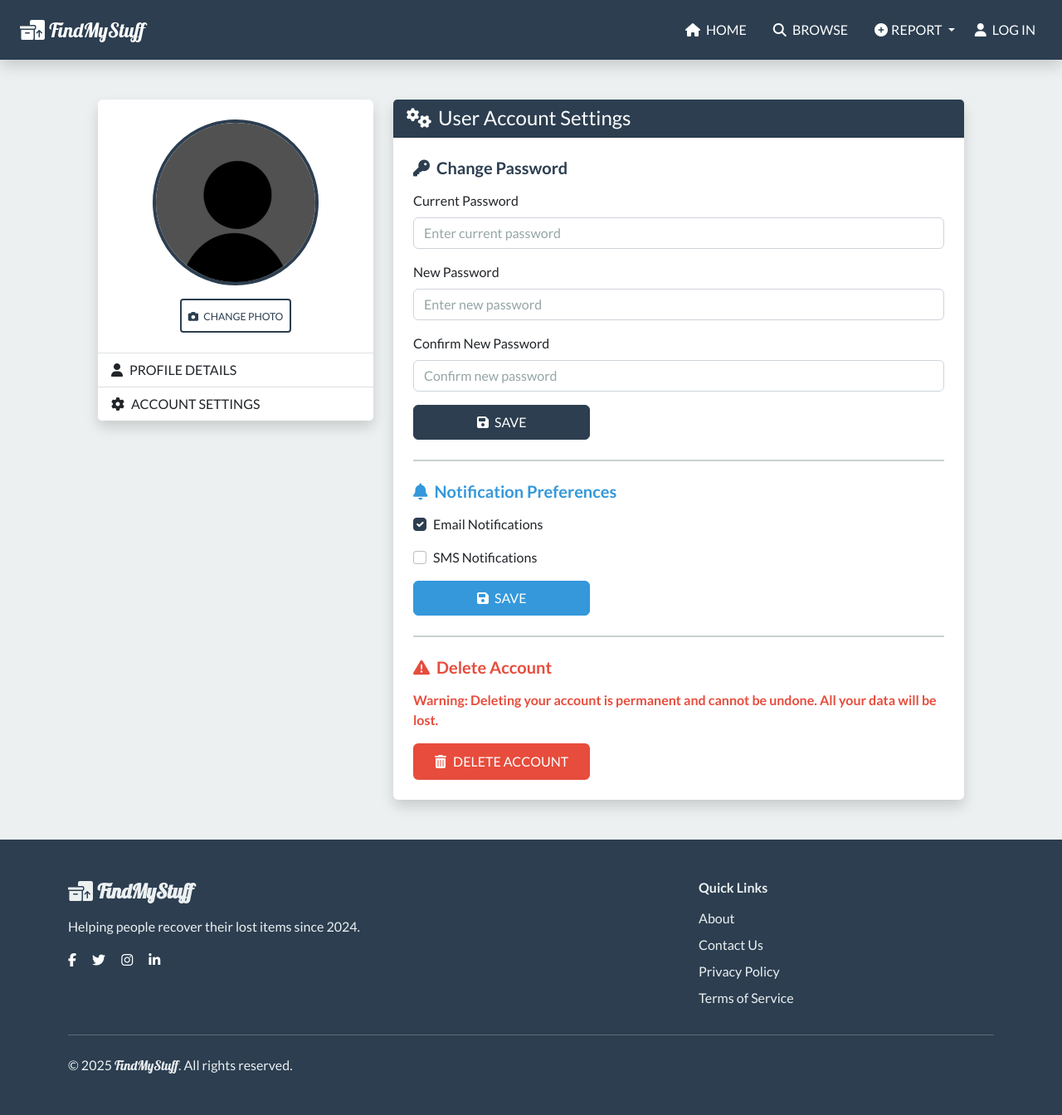
After one commit to mikeygelooooo/Lost-and-Found, a CodeIgniter 4 app: the page made by app/Views/profiles/account-settings.php in a window 1280 px wide. The commit adds this page. Shown: the whole page at 83% size. Run offline with PHP 8.4 and a stand-in for CodeIgniter, Linux system fonts and the light colour scheme; the template is opened without the code that fills it, so the values that code supplies are empty; some libraries are stand-ins or nearby versions.

Commit message:
Change Password + Delete Account

```diff
--- a/app/Config/Routes.php
+++ b/app/Config/Routes.php
@@ -27,6 +27,10 @@ $routes->group('profile', function ($routes) {
 
     $routes->get('change-profile-picture', 'Profiles::change_profile_picture');
     $routes->post('upload-profile-picture', 'Profiles::upload_profile_picture');
+
+    $routes->get('account-settings', 'Profiles::account_settings');
+    $routes->post('update-password', 'Profiles::update_password');
+    $routes->post('delete-account', 'Profiles::delete_account');
 });
 
 // About
--- a/app/Views/partials/header.php
+++ b/app/Views/partials/header.php
@@ -47,10 +47,10 @@ $user = $userModel->find($userId);
                 </li>
 
 
-                <?php if ($user): ?>
+                <?php if (session()->has('user_id')): ?>
                     <li class="nav-item dropdown">
                         <a class="nav-link dropdown-toggle" href="#" role="button" data-bs-toggle="dropdown" aria-expanded="false">
-                            <i class="fas fa-user me-1"></i><?= strtoupper(esc($user['first_name'])) ?>
+                            <i class="fas fa-user me-1"></i><?= esc(strtoupper($user['first_name'])) ?>
                         </a>
                         <ul class="dropdown-menu dropdown-menu-end">
                             <li>
--- a/app/Views/partials/profile-sidebar.php
+++ b/app/Views/partials/profile-sidebar.php
@@ -26,7 +26,7 @@
         <i class="fas fa-user me-2"></i>PROFILE DETAILS
     </a>
 
-    <a href="<?= base_url('user/activity') ?>" class="list-group-item list-group-item-action">
+    <a href="<?= base_url('profile/account-settings') ?>" class="list-group-item list-group-item-action <?= uri_string() === 'profile/account-settings' ? 'active' : '' ?>">
         <i class="fas fa-cog me-2"></i>ACCOUNT SETTINGS
     </a>
 </div>
--- /dev/null
+++ b/app/Views/profiles/account-settings.php
@@ -0,0 +1,104 @@
+<?= $this->extend('layouts/base') ?>
+
+<?= $this->section('content') ?>
+<section class="container p-5">
+    <?php if (session()->getFlashdata('message')): ?>
+        <div class="alert alert-success alert-dismissible fade show" role="alert">
+            <?= session()->getFlashdata('message') ?>
+            <button type="button" class="btn-close" data-bs-dismiss="alert" aria-label="Close"></button>
+        </div>
+    <?php endif; ?>
+
+    <?php if (session()->getFlashdata('error')): ?>
+        <div class="alert alert-danger alert-dismissible fade show" role="alert">
+            <?= session()->getFlashdata('error') ?>
+            <button type="button" class="btn-close" data-bs-dismiss="alert" aria-label="Close"></button>
+        </div>
+    <?php endif; ?>
+
+    <div class="row justify-content-center g-4">
+        <div class="col-md-4">
+            <div class="card shadow border-0 text-center">
+                <?= $this->include('partials/profile-sidebar') ?>
+            </div>
+        </div>
+
+        <!-- Right Section: Profile Details Form -->
+        <div class="col-md-8">
+            <div class="card shadow border-0">
+                <div class="card-header bg-primary text-white">
+                    <h4 class="mb-0"><i class="fas fa-cogs me-2"></i>User Account Settings</h4>
+                </div>
+                <div class="card-body px-4 py-4">
+                    <!-- Password Change Section -->
+                    <h5 class="mb-3 text-primary fw-bold">
+                        <i class="fas fa-key me-2"></i>Change Password
+                    </h5>
+                    <form action="<?= site_url('profile/update-password') ?>" method="post">
+                        <div class="mb-3">
+                            <label for="currentPassword" class="form-label">Current Password</label>
+                            <input type="password" class="form-control" id="currentPassword" name="current_password" placeholder="Enter current password" required>
+                        </div>
+                        <div class="mb-3">
+                            <label for="newPassword" class="form-label">New Password</label>
+                            <input type="password" class="form-control" id="newPassword" name="new_password" placeholder="Enter new password" required>
+                        </div>
+                        <div class="mb-3">
+                            <label for="confirmPassword" class="form-label">Confirm New Password</label>
+                            <input type="password" class="form-control" id="confirmPassword" name="confirm_password" placeholder="Confirm new password" required>
+                        </div>
+                        <div class="col-xl-4">
+                            <button type="submit" class="btn btn-primary p-2 w-100">
+                                <i class="fas fa-floppy-disk me-1"></i> SAVE
+                            </button>
+                        </div>
+                    </form>
+
+                    <hr class="my-4 border border-1 border-secondary opacity-50">
+
+                    <!-- Notification Preferences Section -->
+                    <h5 class="mb-3 text-info fw-bold">
+                        <i class="fas fa-bell me-2"></i>Notification Preferences
+                    </h5>
+                    <div class="form-check mb-3">
+                        <input class="form-check-input" type="checkbox" value="1" id="emailNotifications" name="email_notifications" checked>
+                        <label class="form-check-label" for="emailNotifications">
+                            Email Notifications
+                        </label>
+                    </div>
+                    <div class="form-check mb-3">
+                        <input class="form-check-input" type="checkbox" value="1" id="smsNotifications" name="sms_notifications">
+                        <label class="form-check-label" for="smsNotifications">
+                            SMS Notifications
+                        </label>
+                    </div>
+                    <div class="col-xl-4">
+                        <button type="submit" class="btn btn-info p-2 w-100">
+                            <i class="fas fa-floppy-disk me-1"></i> SAVE
+                        </button>
+                    </div>
+
+                    <hr class="my-4 border border-1 border-secondary opacity-50">
+
+                    <!-- Account Deletion Section -->
+                    <h5 class="mb-3 text-danger fw-bold">
+                        <i class="fas fa-exclamation-triangle me-2"></i>Delete Account
+                    </h5>
+                    <p class="text-danger mb-3 fw-semibold">
+                        Warning: Deleting your account is <strong>permanent</strong> and <strong>cannot be undone</strong>.
+                        All your data will be lost.
+                    </p>
+                    <div class="col-xl-4">
+                        <form action="<?= site_url('profile/delete-account') ?>" method="post" onsubmit="return confirm('Are you sure you want to delete your account? This action cannot be undone.');">
+                            <?= csrf_field() ?>
+                            <button type="submit" class="btn btn-danger w-100 border-2 p-2">
+                                <i class="fas fa-trash-alt me-2"></i>DELETE ACCOUNT
+                            </button>
+                        </form>
+                    </div>
+                </div>
+            </div>
+        </div>
+    </div>
+</section>
+<?= $this->endSection() ?>
```
Also changed, not shown: app/Controllers/Profiles.php (+57 -0 lines), public/uploads/profile_pictures/1748522518_7b960c708011481907df.png (added).
